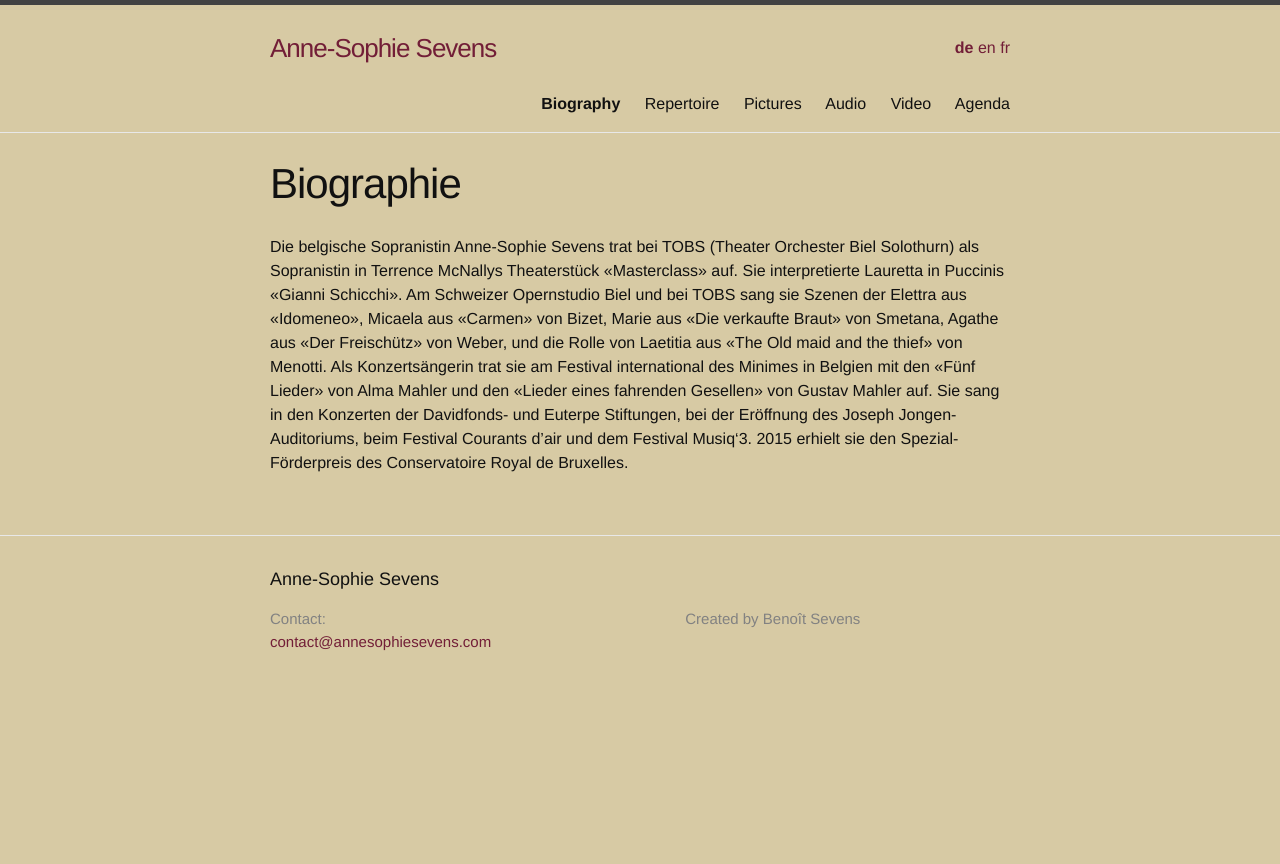
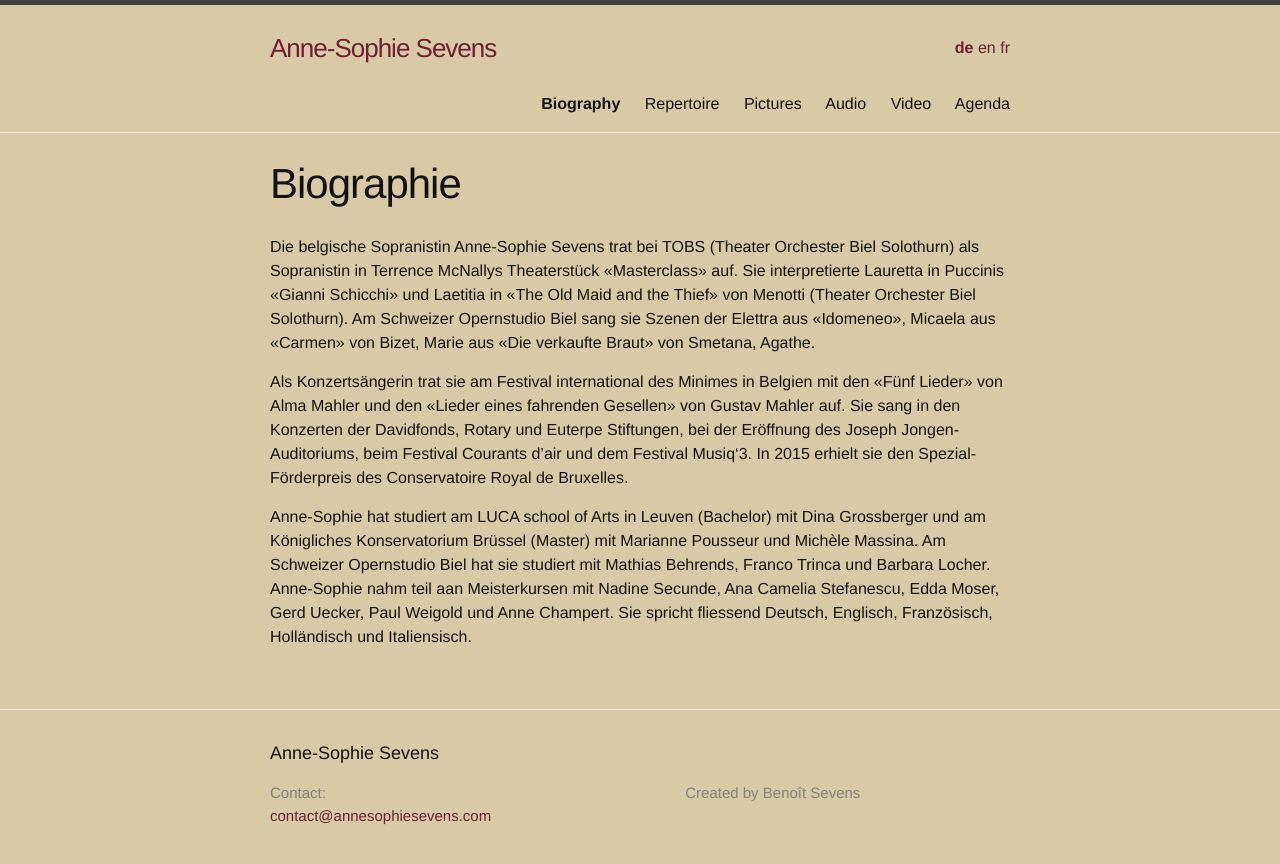
Before and after one commit to annesophie-sevens/annesophie-sevens.github.io, a Jekyll site: the page built from biography-de.md, in a window 1280 px wide. Shown: the top 864 px of the page. Built offline with Jekyll 4.4.1, drawn with Linux system fonts in a browser that asks for light colours.

Commit message:
Update biography-de.md

```diff
--- a/biography-de.md
+++ b/biography-de.md
@@ -8,5 +8,9 @@ ref: biography
 ---
 
 
-Die belgische Sopranistin Anne-Sophie Sevens trat bei TOBS (Theater Orchester Biel Solothurn) als Sopranistin in Terrence McNallys Theaterstück «Masterclass» auf. Sie interpretierte Lauretta in Puccinis «Gianni Schicchi». Am Schweizer Opernstudio Biel und bei TOBS sang sie Szenen der Elettra aus «Idomeneo», Micaela aus «Carmen» von Bizet, Marie aus «Die verkaufte Braut» von Smetana, Agathe aus «Der Freischütz» von Weber, und die Rolle von Laetitia aus «The Old maid and the thief» von Menotti.
-Als Konzertsängerin trat sie am Festival international des Minimes in Belgien mit den «Fünf Lieder» von Alma Mahler und den «Lieder eines fahrenden Gesellen» von Gustav Mahler auf. Sie sang in den Konzerten der Davidfonds- und Euterpe Stiftungen, bei der Eröffnung des Joseph Jongen-Auditoriums, beim Festival Courants d’air und dem Festival Musiq‘3. 2015 erhielt sie den Spezial-Förderpreis des Conservatoire Royal de Bruxelles.
+Die belgische Sopranistin Anne-Sophie Sevens trat bei TOBS (Theater Orchester Biel Solothurn) als Sopranistin in Terrence McNallys Theaterstück «Masterclass» auf. Sie interpretierte Lauretta in Puccinis «Gianni Schicchi» und Laetitia in «The Old Maid and the Thief» von Menotti (Theater Orchester Biel Solothurn). Am Schweizer Opernstudio Biel sang sie Szenen der Elettra aus «Idomeneo», Micaela aus «Carmen» von Bizet, Marie aus «Die verkaufte Braut» von Smetana, Agathe.
+
+Als Konzertsängerin trat sie am Festival international des Minimes in Belgien mit den «Fünf Lieder» von Alma Mahler und den «Lieder eines fahrenden Gesellen» von Gustav Mahler auf. Sie sang in den Konzerten der Davidfonds, Rotary und Euterpe Stiftungen, bei der Eröffnung des Joseph Jongen-Auditoriums, beim Festival Courants d’air und dem Festival Musiq‘3.
+In 2015 erhielt sie den Spezial-Förderpreis des Conservatoire Royal de Bruxelles.
+
+Anne-Sophie hat studiert am LUCA school of Arts in Leuven (Bachelor) mit Dina Grossberger und am Königliches Konservatorium Brüssel (Master) mit Marianne Pousseur und Michèle Massina. Am Schweizer Opernstudio Biel hat sie studiert mit Mathias Behrends, Franco Trinca und Barbara Locher. Anne-Sophie nahm teil aan Meisterkursen mit Nadine Secunde, Ana Camelia Stefanescu, Edda Moser, Gerd Uecker, Paul Weigold und Anne Champert. Sie spricht fliessend Deutsch, Englisch, Französisch, Holländisch und Italiensisch.
```
